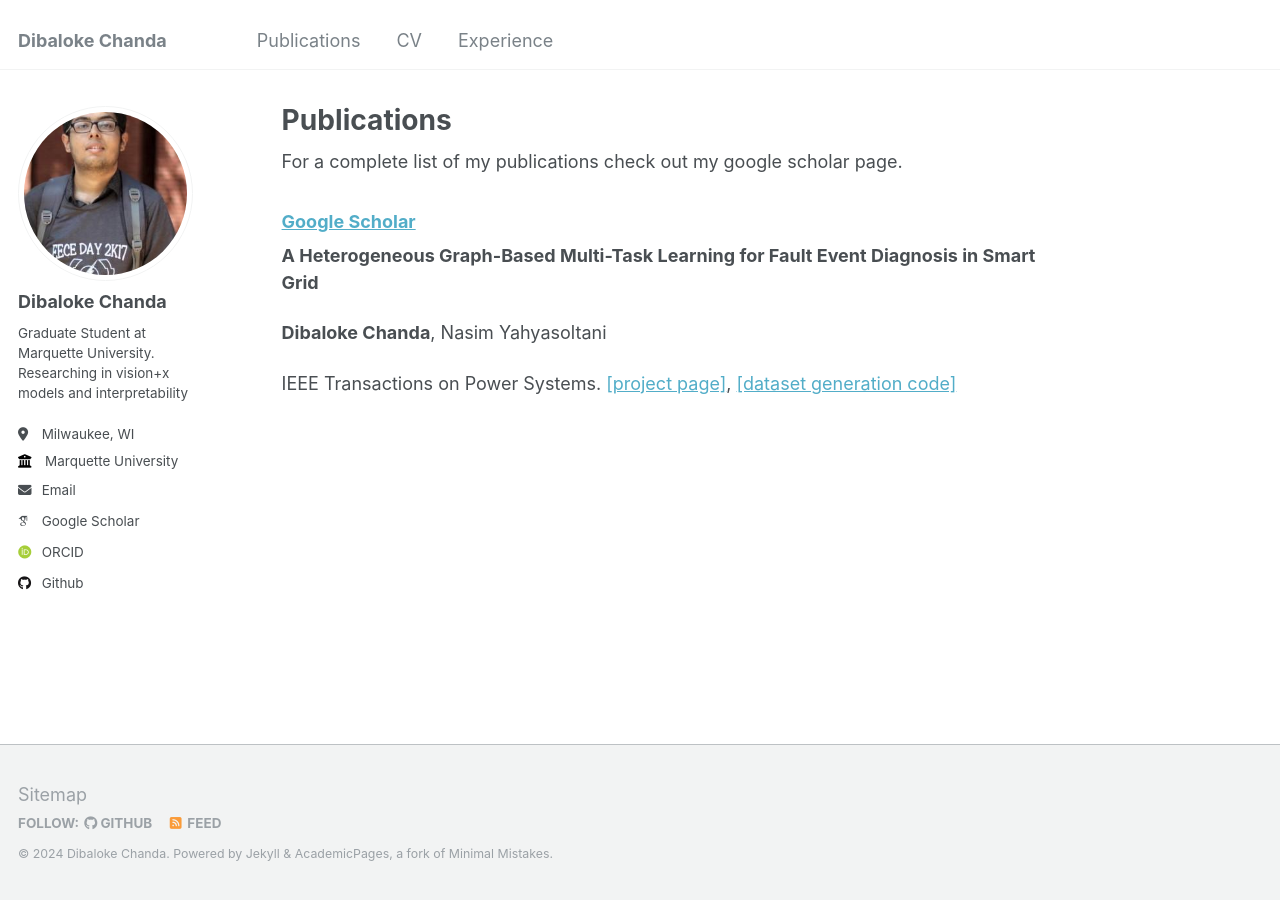
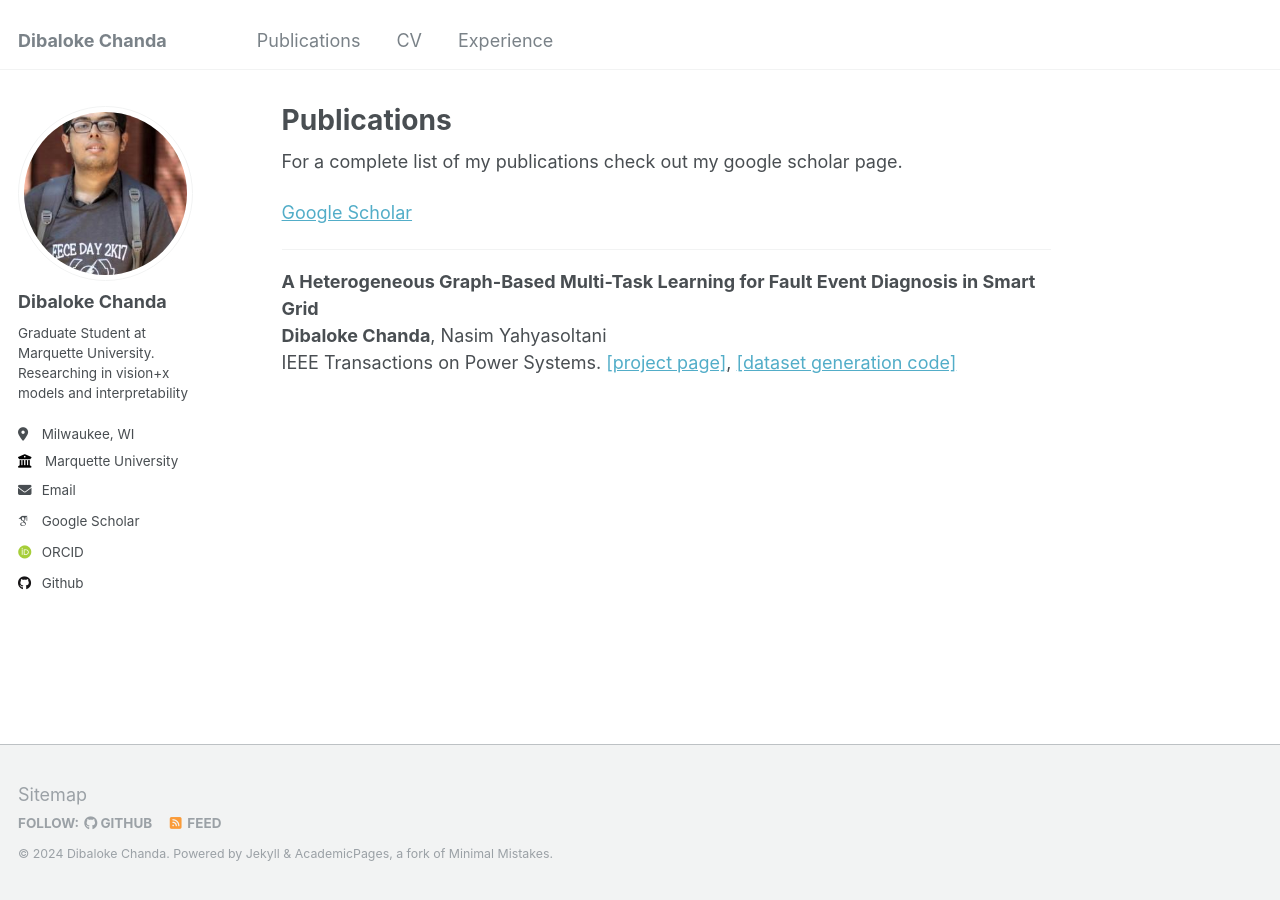
Before and after one commit to dibaloke/dibaloke.github.io, a Jekyll site: the page built from _pages/publications.md, in a window 1280 px wide. Built offline with Jekyll 4.4.1, drawn with Linux system fonts in a browser that asks for light colours; some web fonts are replaced.

```diff
--- a/_pages/publications.md
+++ b/_pages/publications.md
@@ -6,10 +6,9 @@ author_profile: true
 ---
 For a complete list of my publications check out my google scholar page.
 
-### <a href="https://scholar.google.com/citations?user=dO8bRn0AAAAJ&hl=en" target="_blank">Google Scholar</a>
+ <a href="https://scholar.google.com/citations?user=dO8bRn0AAAAJ&hl=en" target="_blank">Google Scholar</a>
 
+------
 <b> A Heterogeneous Graph-Based Multi-Task Learning for Fault Event Diagnosis in Smart Grid </b>
-
-<b>Dibaloke Chanda</b>, Nasim Yahyasoltani
-
-IEEE Transactions on Power Systems.  [[project page]](https://graphbasedmtl.github.io/heterogenous-graph-mtl-fault-diagonosis/), [[dataset generation code]](https://github.com/Machine-Learning-Optimization-Data-Lab/Graph-Based-Fault-Detection-Data-Generation)
+<br><b>Dibaloke Chanda</b>, Nasim Yahyasoltani
+<br>IEEE Transactions on Power Systems.  [[project page]](https://graphbasedmtl.github.io/heterogenous-graph-mtl-fault-diagonosis/), [[dataset generation code]](https://github.com/Machine-Learning-Optimization-Data-Lab/Graph-Based-Fault-Detection-Data-Generation)
```
